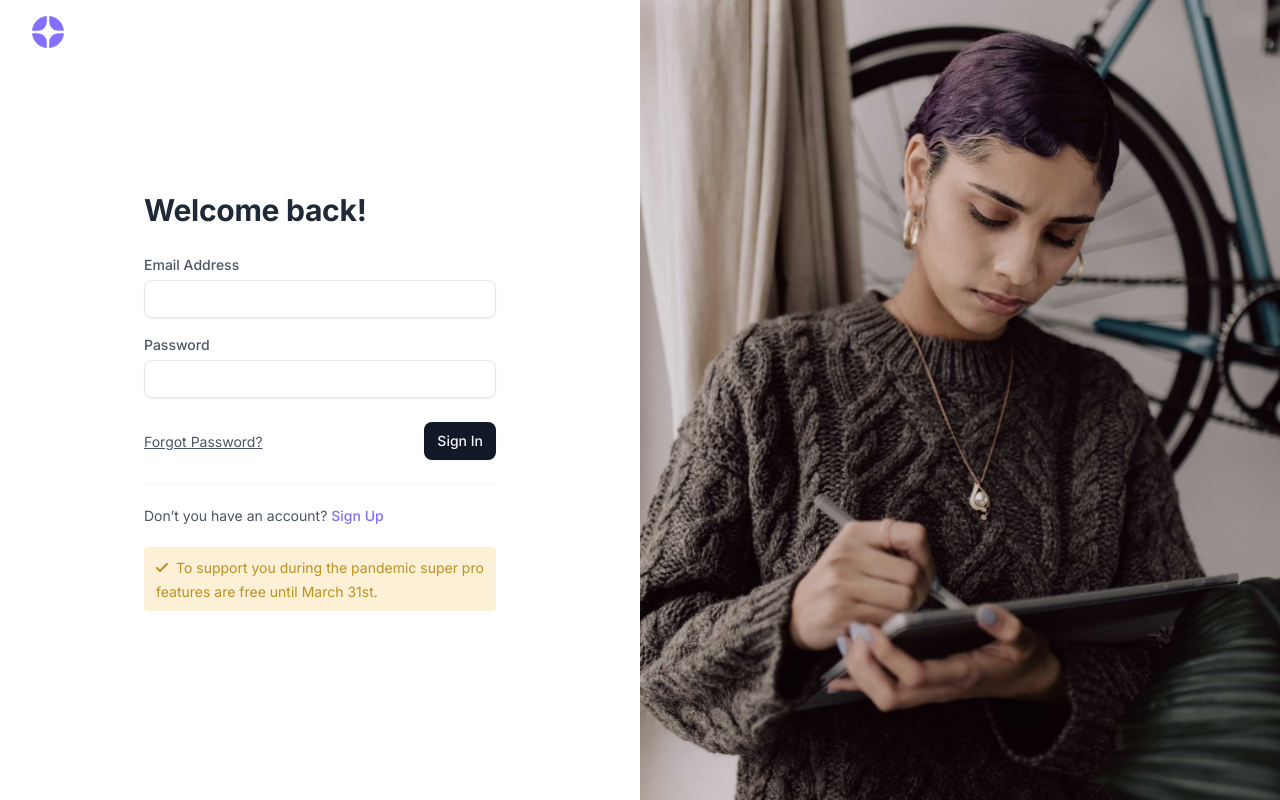
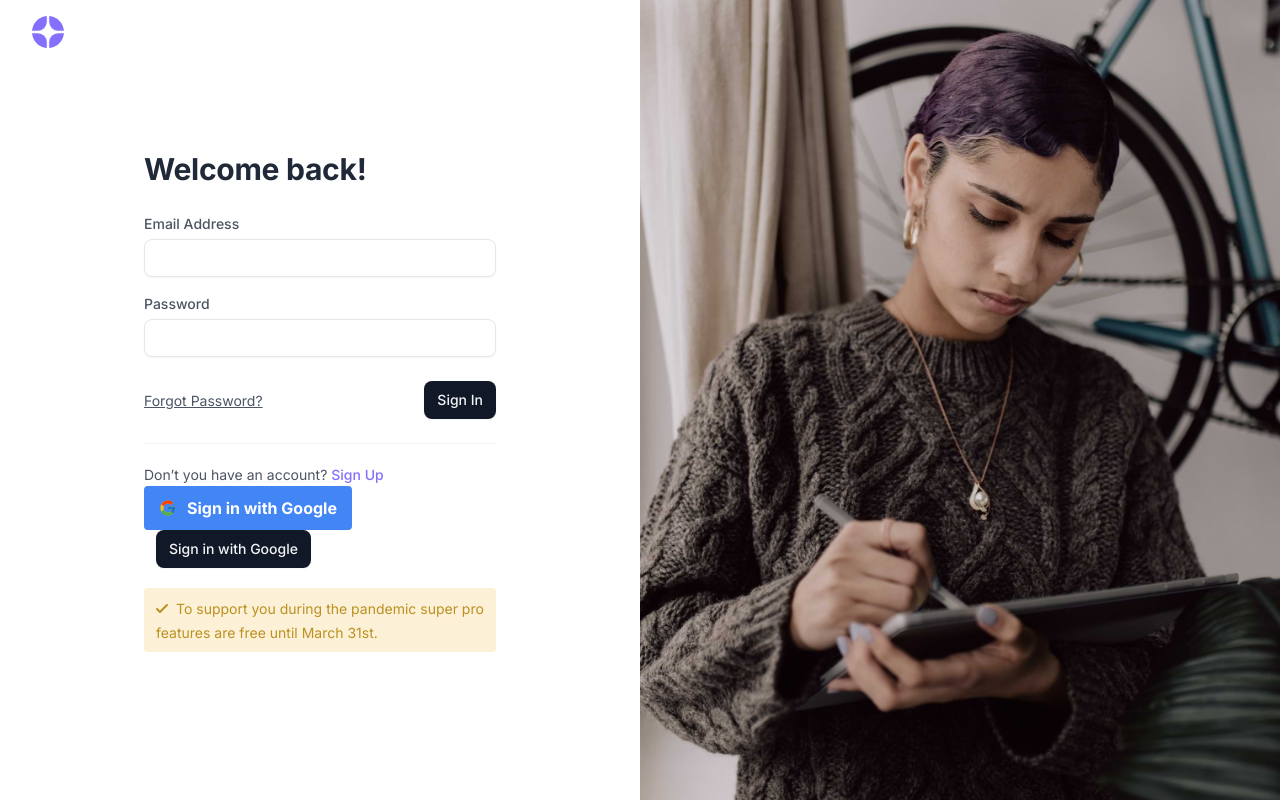
Before and after one commit to pantheonsteve/bunk_logs_frontend, a React (Vite) app in the folder bunklogs_dashboard/: page /signin in a window 1280 px wide. Built offline with nearby package versions, Linux system fonts and the light colour scheme; no server answers.

Commit message:
fixed regression around bunklog data URL slash

```diff
--- a/bunklogs_dashboard/src/App.jsx
+++ b/bunklogs_dashboard/src/App.jsx
@@ -1,6 +1,7 @@
 import React, { useEffect } from 'react';
 import { Navigate,useParams } from 'react-router-dom';
-import { BunkProvider } from './context/BunkContext';
+import { AuthProvider } from './contexts/AuthContext';
+import { BunkProvider } from './contexts/BunkContext';
 import {
   Routes,
   Route,
@@ -34,6 +35,7 @@ function App() {
   }, [location.pathname]); // triggered on route change
 
   return (
+    <AuthProvider>
       <BunkProvider>
         <Routes>
           <Route path="/signin" element={<Signin />} />
@@ -43,6 +45,7 @@ function App() {
           <Route exact path="/" element={<Dashboard />} />
         </Routes>
       </BunkProvider>
+    </AuthProvider>
   );
 }
 
--- /dev/null
+++ b/bunklogs_dashboard/src/components/GoogleLoginButton.jsx
@@ -0,0 +1,40 @@
+// src/components/GoogleLoginButton.js
+import React from 'react';
+
+const GoogleLoginButton = () => {
+  const handleLogin = () => {
+    // Redirect to Django's Google OAuth login endpoint
+    window.location.href = 'http://localhost:8000/accounts/google/login/';
+  };
+
+  return (
+    <button
+      onClick={handleLogin}
+      className="google-login-button"
+      style={{
+        padding: '10px 15px',
+        backgroundColor: '#4285F4',
+        color: 'white',
+        border: 'none',
+        borderRadius: '4px',
+        cursor: 'pointer',
+        display: 'flex',
+        alignItems: 'center',
+        justifyContent: 'center',
+        fontWeight: 'bold'
+      }}
+    >
+      <span style={{ marginRight: '10px' }}>
+        <svg width="18" height="18" xmlns="http://www.w3.org/2000/svg" viewBox="0 0 48 48">
+          <path fill="#FFC107" d="M43.611,20.083H42V20H24v8h11.303c-1.649,4.657-6.08,8-11.303,8c-6.627,0-12-5.373-12-12c0-6.627,5.373-12,12-12c3.059,0,5.842,1.154,7.961,3.039l5.657-5.657C34.046,6.053,29.268,4,24,4C12.955,4,4,12.955,4,24c0,11.045,8.955,20,20,20c11.045,0,20-8.955,20-20C44,22.659,43.862,21.35,43.611,20.083z"></path>
+          <path fill="#FF3D00" d="M6.306,14.691l6.571,4.819C14.655,15.108,18.961,12,24,12c3.059,0,5.842,1.154,7.961,3.039l5.657-5.657C34.046,6.053,29.268,4,24,4C16.318,4,9.656,8.337,6.306,14.691z"></path>
+          <path fill="#4CAF50" d="M24,44c5.166,0,9.86-1.977,13.409-5.192l-6.19-5.238C29.211,35.091,26.715,36,24,36c-5.202,0-9.619-3.317-11.283-7.946l-6.522,5.025C9.505,39.556,16.227,44,24,44z"></path>
+          <path fill="#1976D2" d="M43.611,20.083H42V20H24v8h11.303c-0.792,2.237-2.231,4.166-4.087,5.571c0.001-0.001,0.002-0.001,0.003-0.002l6.19,5.238C36.971,39.205,44,34,44,24C44,22.659,43.862,21.35,43.611,20.083z"></path>
+        </svg>
+      </span>
+      Sign in with Google
+    </button>
+  );
+};
+
+export default GoogleLoginButton;
--- a/bunklogs_dashboard/src/components/bunklogs/CamperLogsBunkViewItem.jsx
+++ b/bunklogs_dashboard/src/components/bunklogs/CamperLogsBunkViewItem.jsx
@@ -1,6 +1,6 @@
 import React, { useState } from 'react';
 import { Link } from 'react-router-dom';
-import { useBunk } from '../../context/BunkContext';
+import { useBunk } from '../../contexts/BunkContext';
 
 function CamperLogsBunkViewItem(props) {
 
--- a/bunklogs_dashboard/src/components/form/BunkLogForm.jsx
+++ b/bunklogs_dashboard/src/components/form/BunkLogForm.jsx
@@ -1,3 +1,4 @@
+
 import React, { useState, useEffect, useRef } from 'react';
 import axios from 'axios';
 import { useLocation, useNavigate, useParams } from 'react-router-dom';
@@ -96,7 +97,7 @@ function BunkLogForm({ bunk_id, camper_id, date, data, onClose }) {
       if (camperIdToUse) {
         try {
           const response = await axios.get(
-            `http://127.0.0.1:8000/api/v1/bunklogs/${bunkIdToUse}/${date}`
+            `http://127.0.0.1:8000/api/v1/bunklogs/${bunkIdToUse}/${date}/`
           );
           setCamperData(response.data);
         } catch (err) {
--- /dev/null
+++ b/bunklogs_dashboard/src/contexts/AuthContext.jsx
@@ -0,0 +1,112 @@
+// src/contexts/AuthContext.js
+import React, { createContext, useState, useEffect, useContext } from 'react';
+import axios from 'axios';
+
+// Configure axios defaults for CSRF support
+axios.defaults.baseURL = 'http://localhost:8000';
+axios.defaults.withCredentials = true;  // This enables sending cookies
+axios.defaults.xsrfCookieName = 'csrftoken';
+axios.defaults.xsrfHeaderName = 'X-CSRFToken';
+
+const AuthContext = createContext();
+
+export const useAuth = () => useContext(AuthContext);
+
+export const AuthProvider = ({ children }) => {
+  const [user, setUser] = useState(null);
+  const [loading, setLoading] = useState(true);
+  const [csrfToken, setCsrfToken] = useState('');
+
+  // Get CSRF token on mount
+  useEffect(() => {
+    const fetchCsrfToken = async () => {
+      try {
+        const response = await axios.get('http://localhost:8000/api/v1/csrf-token/');
+        setCsrfToken(response.data.csrfToken);
+        axios.defaults.headers.common['X-CSRFToken'] = response.data.csrfToken;
+      } catch (error) {
+        console.error('Failed to fetch CSRF token:', error);
+      }
+    };
+
+    fetchCsrfToken();
+  }, []);
+
+  // Check authentication status
+  useEffect(() => {
+    const checkAuthStatus = async () => {
+      if (!csrfToken) return;
+
+      try {
+        const response = await axios.get('http://localhost:8000/api/v1/auth-status/');
+        console.log('Auth status response:', response.data); // Debug the actual response
+
+        if (response.data.isAuthenticated) {
+          setUser(response.data.user);
+          console.log('User authenticated:', response.data.user);
+        } else {
+          console.log('User not authenticated according to response');
+          setUser(null);
+        }
+      } catch (error) {
+        console.error('Failed to check auth status:', error);
+        setUser(null);
+      } finally {
+        setLoading(false);
+      }
+    };
+
+    checkAuthStatus();
+  }, [csrfToken]);
+
+  // Login function
+  const login = async (credentials) => {
+    try {
+      const response = await axios.post('http://localhost:8000/accounts/login/', credentials);
+      console.log('Login response:', response.data);
+
+      if (response.data.success) {
+        // Refresh auth status after login
+        const authResponse = await axios.get('http://localhost:8000/api/v1/auth-status/');
+        if (authResponse.data.isAuthenticated) {
+          setUser(authResponse.data.user);
+          return { success: true };
+        }
+      }
+      return { success: false, message: response.data.message || 'Login failed' };
+    } catch (error) {
+      console.error('Login error:', error);
+      return {
+        success: false,
+        message: error.response?.data?.message || 'Login failed. Please try again.'
+      };
+    }
+  };
+
+  // Logout function
+  const logout = async () => {
+    try {
+      await axios.post('http://localhost:8000/accounts/logout/');
+      setUser(null);
+      window.location.href = '/login';
+    } catch (error) {
+      console.error('Logout failed:', error);
+    }
+  };
+
+  const value = {
+    user,
+    isAuthenticated: !!user,
+    loading,
+    login,
+    logout
+  };
+
+  return (
+    <AuthContext.Provider value={value}>
+      {children}
+    </AuthContext.Provider>
+  );
+};
+
+export default AuthContext;
--- a/bunklogs_dashboard/src/pages/BunkDashboard.jsx
+++ b/bunklogs_dashboard/src/pages/BunkDashboard.jsx
@@ -1,7 +1,7 @@
 import React, { useState, useEffect } from 'react';
 import { useParams, useLocation, useNavigate } from 'react-router-dom';
 import axios from 'axios';
-import { useBunk } from '../context/BunkContext';
+import { useBunk } from '../contexts/BunkContext';
 import { saveSelectedDate, getSelectedDate } from '../utils/stateUtils';
 
 import BunkPageSidebar from '../partials/bunk-dashboard/BunkPageSidebar';
@@ -137,7 +137,7 @@ function BunkDashboard() {
 
         console.log(`[BunkDashboard] Fetching data for date: ${date}`);
         const response = await axios.get(
-          `http://127.0.0.1:8000/api/v1/bunklogs/${bunk_id}/${date}`
+          `http://127.0.0.1:8000/api/v1/bunklogs/${bunk_id}/${date}/`
         );
 
         console.log(`[BunkDashboard] Data fetched successfully. Campers: ${response.data?.campers?.length || 0}`);
--- a/bunklogs_dashboard/src/pages/Signin.jsx
+++ b/bunklogs_dashboard/src/pages/Signin.jsx
@@ -1,5 +1,6 @@
 import React from "react";
 import { Link } from "react-router-dom";
+import GoogleLoginButton from '../components/GoogleLoginButton';
 
 import AuthImage from "../images/auth-image.jpg";
 
@@ -59,6 +60,14 @@ function Signin() {
                     Sign Up
                   </Link>
                 </div>
+                <div class name="text-sm">
+                  <GoogleLoginButton />{
+                    /* Uncomment this if you want to use the default Google login button */
+                    <button className="btn bg-gray-900 text-gray-100 hover:bg-gray-800 dark:bg-gray-100 dark:text-gray-800 dark:hover:bg-white ml-3">
+                      Sign in with Google
+                    </button>
+                  }
+                </div>
                 {/* Warning */}
                 <div className="mt-5">
                   <div className="bg-yellow-500/20 text-yellow-700 px-3 py-2 rounded-sm">
--- a/bunklogs_dashboard/src/partials/bunk-dashboard/CamperList.jsx
+++ b/bunklogs_dashboard/src/partials/bunk-dashboard/CamperList.jsx
@@ -15,7 +15,7 @@ function CamperList({ bunk_id, date, openBunkModal, refreshTrigger }) {
             setLoading(true);
             const response = await axios.get(
               //`https://dev-camper-care-bunk-logs.pantheonsite.io/api/v1/campers?bunk_id=${bunk_id}`
-              `http://127.0.0.1:8000/api/v1/bunklogs/${bunk_id}/${date}`
+              `http://127.0.0.1:8000/api/v1/bunklogs/${bunk_id}/${date}/`
             );
             setData(response.data.campers);
           } catch (error) {
--- a/bunklogs_dashboard/src/partials/camper-dashboard/CamperPageCamperList.jsx
+++ b/bunklogs_dashboard/src/partials/camper-dashboard/CamperPageCamperList.jsx
@@ -1,6 +1,6 @@
 import React from 'react';
 import { NavLink } from 'react-router-dom';
-import { useBunk } from '../../context/BunkContext';
+import { useBunk } from '../../contexts/BunkContext';
 
 function CamperPageCamperList({ bunk_id, date }) {
     // Get data from context instead of making a separate API call
--- a/bunklogs_dashboard/src/partials/dashboard/NotOnCampCard.jsx
+++ b/bunklogs_dashboard/src/partials/dashboard/NotOnCampCard.jsx
@@ -1,5 +1,5 @@
 import React, { useState, useEffect } from 'react';
-import { useBunk } from '../../context/BunkContext';
+import { useBunk } from '../../contexts/BunkContext';
 
 function NotOnCampCard({ bunkData }) {
 
```
Also changed, not shown: bunklogs_dashboard/src/contexts/BunkContext.jsx (renamed from bunklogs_dashboard/src/context/BunkContext.jsx), bunklogs_dashboard/src/contexts/DateContext.jsx (renamed from bunklogs_dashboard/src/context/DateContext.jsx). Lines whose indentation alone changed are shown as unchanged.
